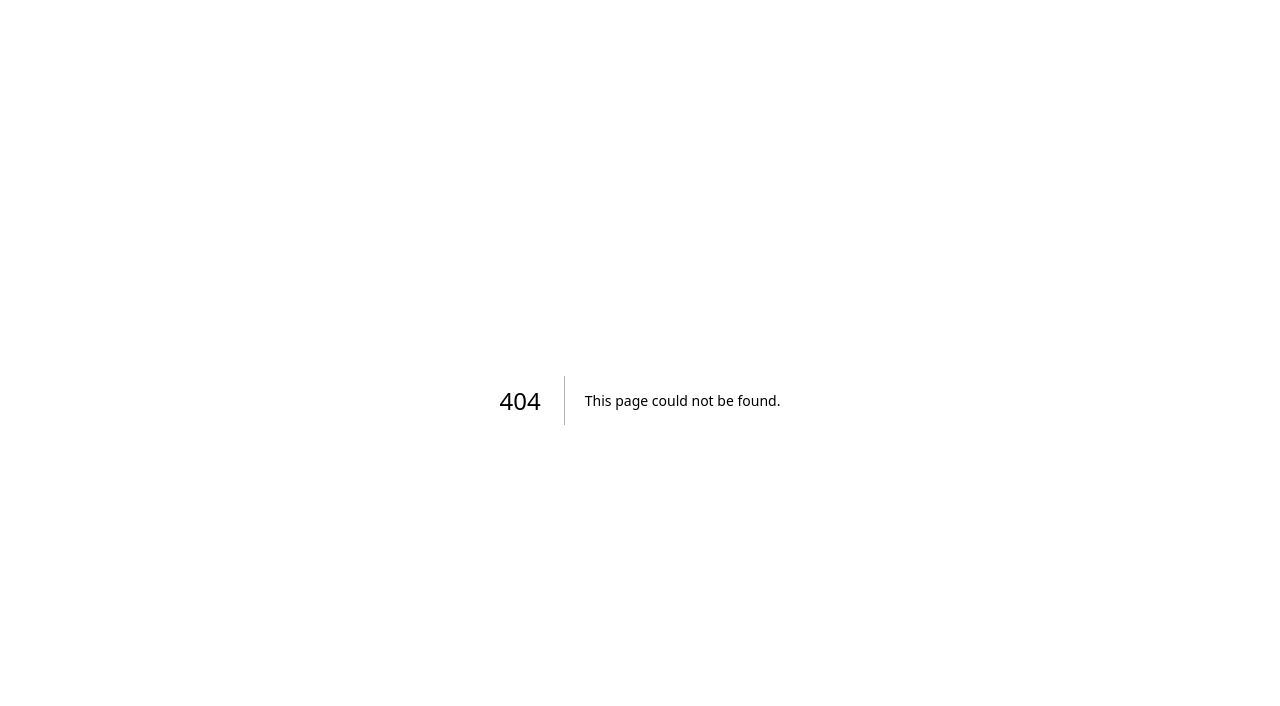
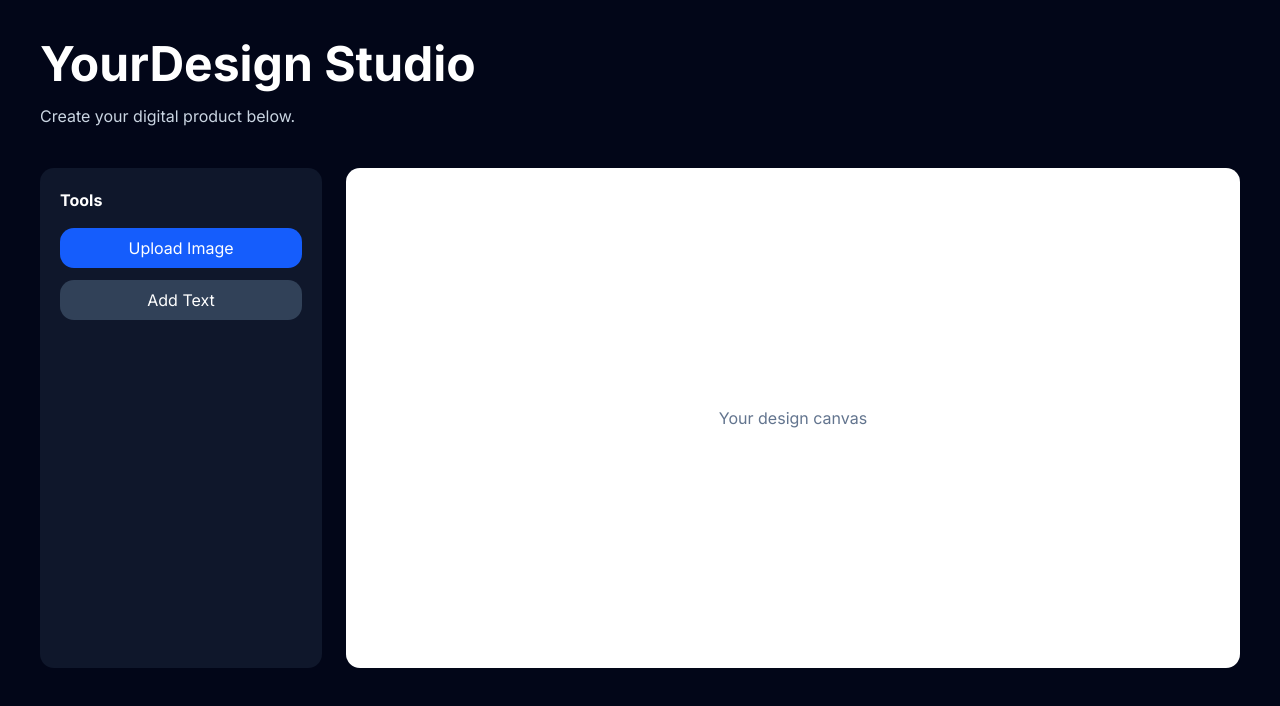
Before and after one commit to Stewey95/yourdesign, a Next.js app: page /create in a window 1280 px wide. Before the commit this address had no page. Shown: the top 706 px of the page. Built offline with nearby package versions, Linux system fonts and the light colour scheme.

Commit message:
Add create studio page

```diff
--- /dev/null
+++ b/app/create/page.tsx
@@ -0,0 +1,38 @@
+export default function CreatePage() {
+  return (
+    <main className="min-h-screen bg-slate-950 text-white p-10">
+      <h1 className="text-5xl font-bold mb-4">
+        YourDesign Studio
+      </h1>
+
+      <p className="text-slate-300 mb-10">
+        Create your digital product below.
+      </p>
+
+      <div className="grid grid-cols-4 gap-6">
+
+        <div className="bg-slate-900 rounded-xl p-5">
+          <h2 className="font-bold mb-4">
+            Tools
+          </h2>
+
+          <button className="bg-blue-600 rounded-xl px-4 py-2 w-full mb-3">
+            Upload Image
+          </button>
+
+          <button className="bg-slate-700 rounded-xl px-4 py-2 w-full">
+            Add Text
+          </button>
+        </div>
+
+
+        <div className="col-span-3 bg-white rounded-xl h-[500px] flex items-center justify-center text-slate-500">
+
+          Your design canvas
+
+        </div>
+
+      </div>
+    </main>
+  );
+}
```
